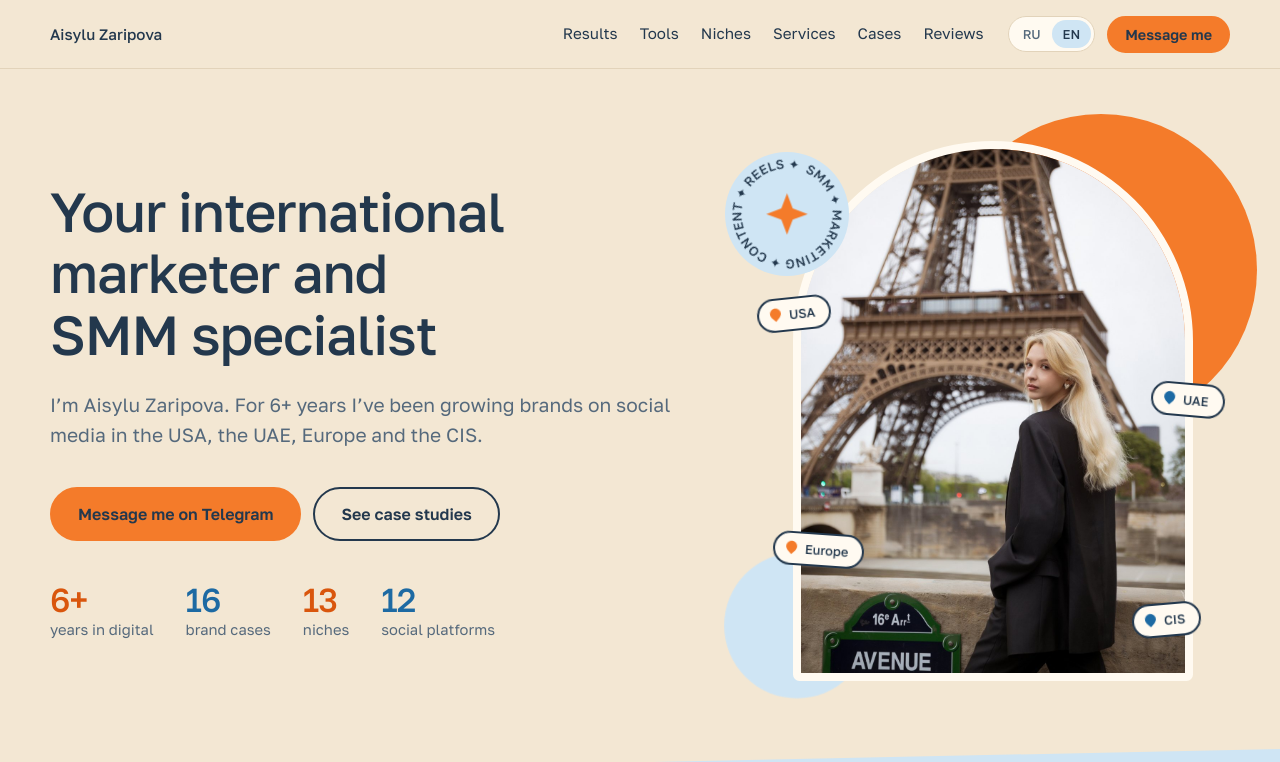
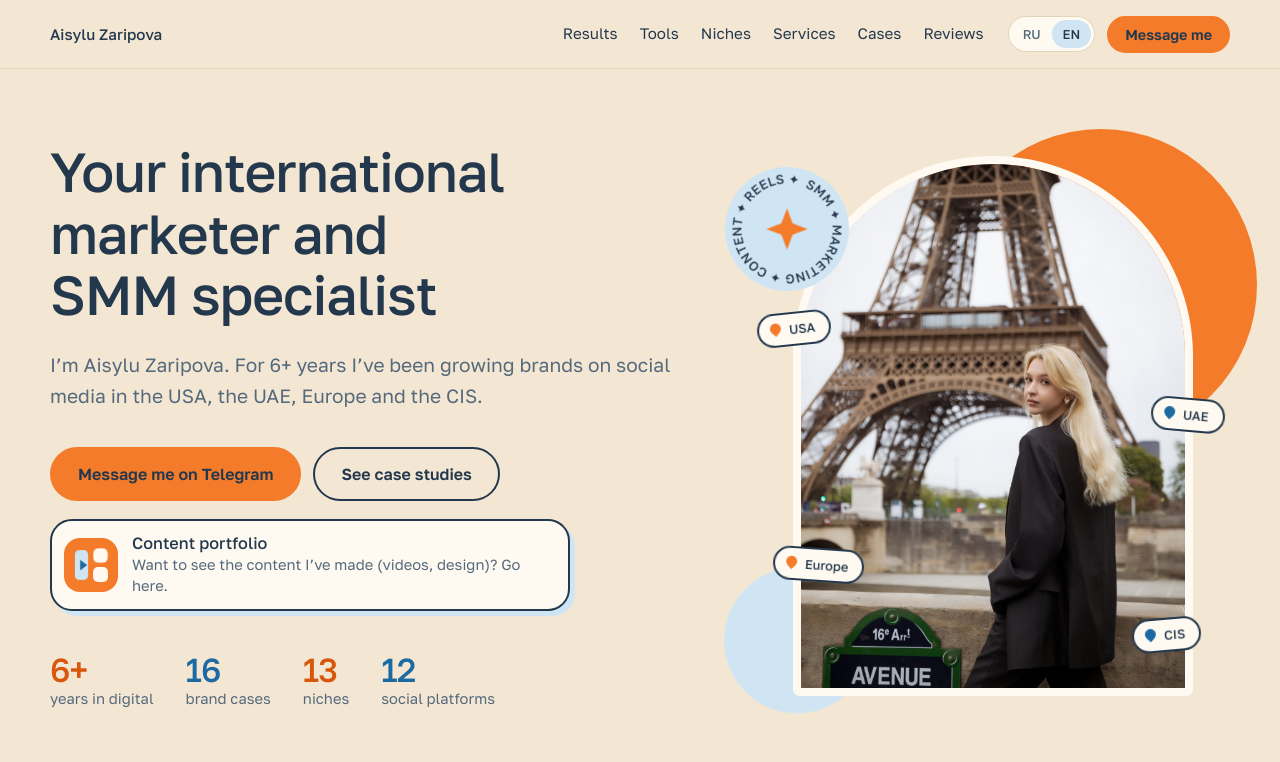
Before and after one commit to aiszarsmm-droid/personal, a plain HTML site: page index.html in a window 1280 px wide. Shown: the top 762 px of the page. Drawn offline with Linux system fonts and the light colour scheme; a web font is replaced by a local one.

Commit message:
Add content portfolio link to the hero
Co-Authored-By: Claude Opus 5.5 <noreply@anthropic.com>
Claude-Session: https://claude.ai/code/session_015M3XQsUyFteeB2SfaRbe7p

```diff
--- a/index.html
+++ b/index.html
@@ -50,6 +50,13 @@
         <a class="btn" href="https://t.me/ais_zar" target="_blank" rel="noopener" data-en="Message me on Telegram">Написать в Telegram</a>
         <a class="btn btn--ghost" href="#cases" data-en="See case studies">Смотреть кейсы</a>
       </div>
+      <a class="folio" href="https://darling-baklava-a12206.netlify.app" target="_blank" rel="noopener">
+        <span class="folio__ic" aria-hidden="true"><i></i><i></i><i></i></span>
+        <span class="folio__txt">
+          <b data-en="Content portfolio">Портфолио с контентом</b>
+          <span data-en="Want to see the content I’ve made (videos, design)? Go here.">Если хотите ознакомиться с контентом, который я делала (видео, дизайн), переходите сюда</span>
+        </span>
+      </a>
       <ul class="facts">
         <li><b>6+</b><span data-en="years in digital">лет в digital</span></li>
         <li><b>16</b><span data-en="brand cases">кейсов с брендами</span></li>
--- a/styles.css
+++ b/styles.css
@@ -647,3 +647,20 @@ html.is-modal { overflow: hidden; }
   .pin__dot { width: 14px; height: 14px; font-size: 0; }
   .pin[aria-pressed="true"] .pin__dot { transform: scale(1.4); }
 }
+
+/* ---------- Content portfolio link (hero) ---------- */
+.folio { margin-top: 18px; display: flex; align-items: center; gap: 14px; max-width: 520px; padding: 12px 20px 12px 12px; background: var(--paper); border: 2px solid var(--ink); border-radius: 22px; color: var(--ink); text-decoration: none; box-shadow: 5px 5px 0 var(--sky); transition: transform .2s, box-shadow .2s; }
+.folio:hover { color: var(--ink); transform: translate(-2px, -2px); box-shadow: 7px 7px 0 var(--sun); }
+.folio__ic { flex: none; width: 54px; height: 54px; border-radius: 16px; background: var(--sun); display: grid; grid-template-columns: 1fr 1fr; gap: 4px; padding: 10px; }
+.folio__ic i { border-radius: 5px; background: var(--paper); }
+.folio__ic i:first-child { grid-row: span 2; background: var(--sky); position: relative; }
+.folio__ic i:first-child::after { content: ''; position: absolute; left: 6px; top: 50%; transform: translateY(-50%); border-left: 8px solid var(--sky-deep); border-top: 6px solid transparent; border-bottom: 6px solid transparent; }
+.folio__txt { display: grid; gap: 2px; min-width: 0; }
+.folio__txt b { font: 500 1.02rem var(--display); }
+.folio__txt span { font-size: .92rem; line-height: 1.4; color: var(--ink-soft); }
+@media (prefers-reduced-motion: no-preference) {
+  .js .hero__text > .folio { animation: rise .7s .3s cubic-bezier(.2, .7, .2, 1) both; }
+  .folio__ic i { animation: tilebob 3s ease-in-out infinite; }
+  .folio__ic i:nth-child(2) { animation-delay: .4s; } .folio__ic i:nth-child(3) { animation-delay: .8s; }
+}
+@keyframes tilebob { 50% { transform: scale(.82); } }
```
